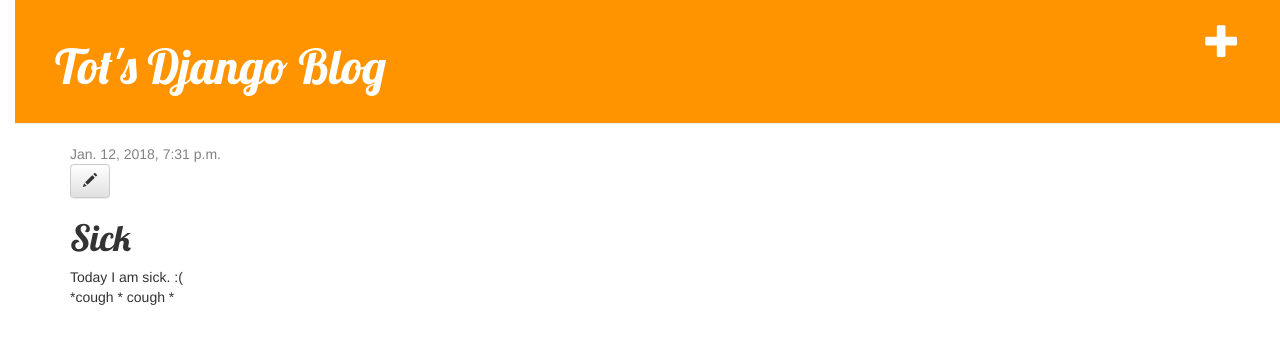
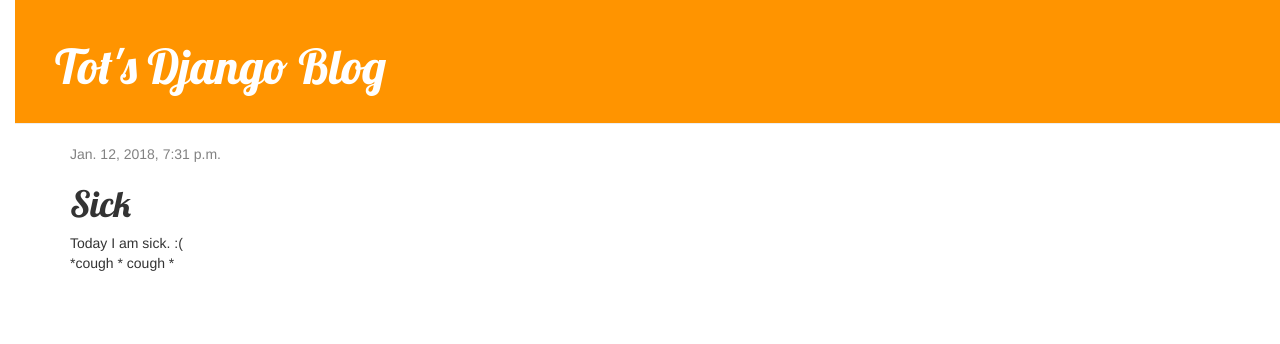
Before and after one commit to TatyCat/Django-Girls-Proj, a Django app: page /post/1/ in a window 1280 px wide. Shown: the top 344 px of the page. Run offline with Django 3.2, Linux system fonts and the light colour scheme; data comes from the database, SQL or seed files in the repository; both versions use the stored data as it was after the commit; some libraries are stand-ins or nearby versions.

Commit message:
Removed editing functionality if not admin

```diff
--- a/blog/templates/blog/base.html
+++ b/blog/templates/blog/base.html
@@ -14,7 +14,11 @@
 
 <body>
     <header class="page-header">
-        <a href="{% url 'post_new' %}" class="top-menu"><span class="glyphicon glyphicon-plus"></span></a>
+         {% if user.is_authenticated %}
+        <a href="{% url 'post_new' %}" class="top-menu">
+            <span class="glyphicon glyphicon-plus"></span>
+        </a>
+        {% endif %}
         <h1><a href="/">Tot's Django Blog</a></h1>
     </header>
 
--- a/blog/templates/blog/post_detail.html
+++ b/blog/templates/blog/post_detail.html
@@ -7,7 +7,11 @@
                     {{post.published_date}}
                 </div>
             {% endif %}
+
+             {% if user.is_authenticated %}
             <a class="btn btn-default" href="{% url 'post_edit' pk=post.pk %}"><span class="glyphicon glyphicon-pencil"></span></a>
+            {% endif %}
+
             <h1> {{post.title}} </h1>
             <p> {{post.text|linebreaksbr}} </p>
         </article>
```
Also changed, not shown: db.sqlite3.
